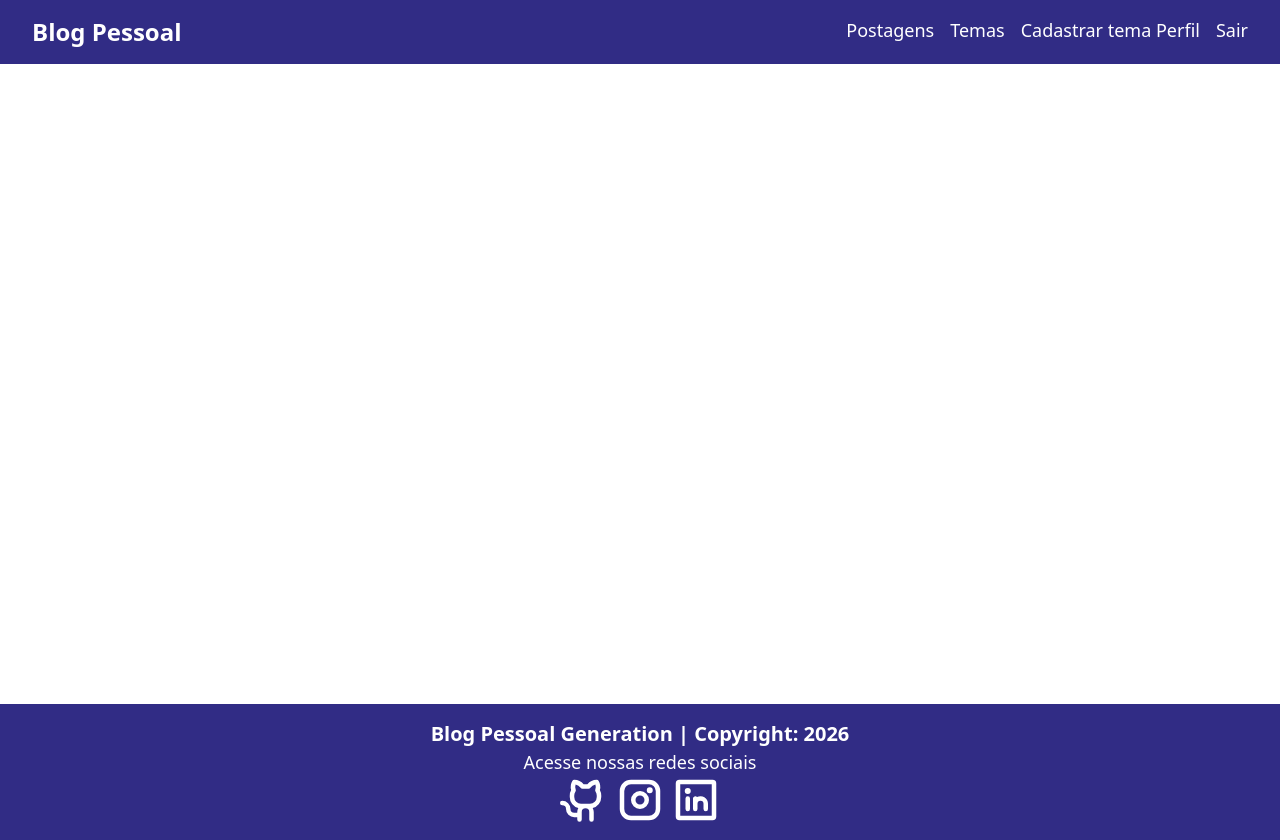
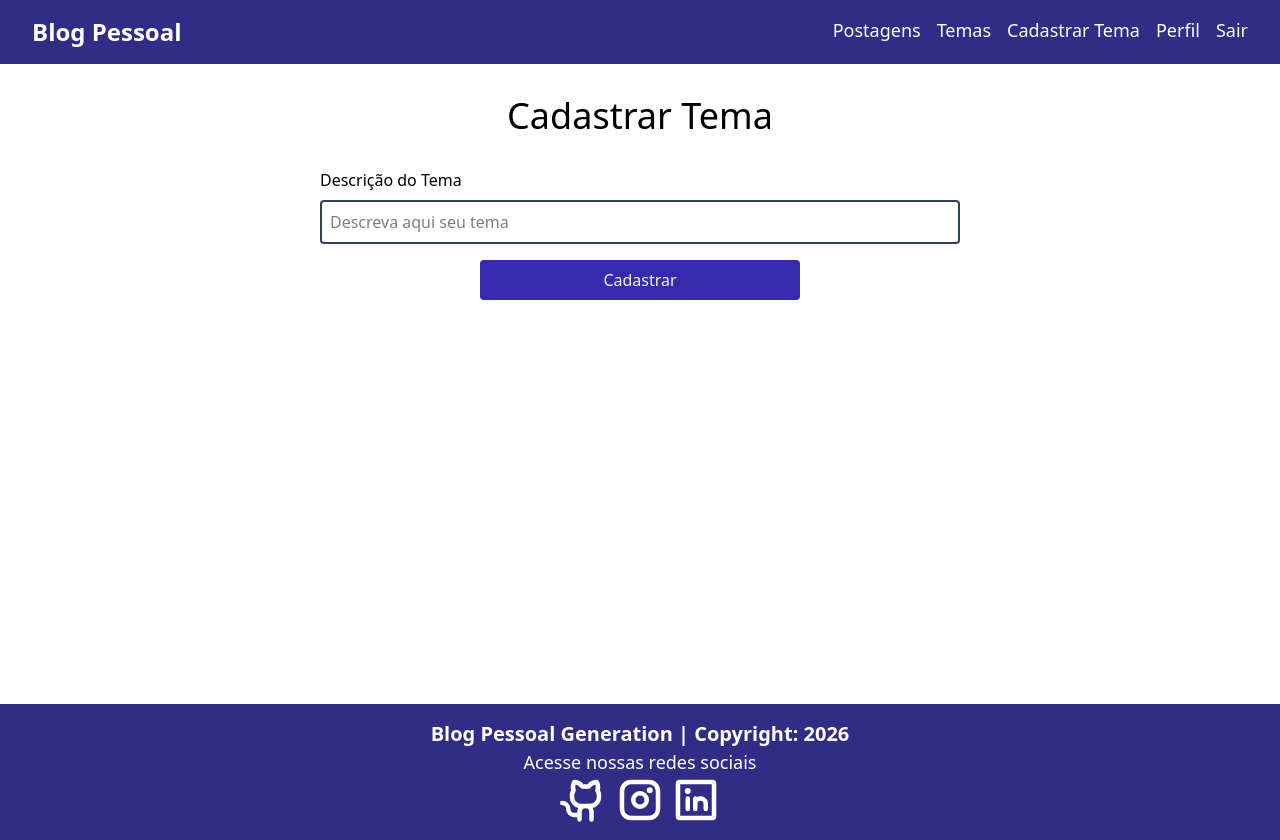
Before and after one commit to deboracamposs/Blog-Pessoal-Front-end, a React (Vite) app: page /editartema in a window 1280 px wide. Built offline with nearby package versions, Linux system fonts and the light colour scheme.

Commit message:
Form Tema

```diff
--- a/src/App.tsx
+++ b/src/App.tsx
@@ -6,6 +6,7 @@
 import Login from './pages/login/Login';
 import { AuthProvider } from './contexts/AuthContext';
 import ListaTemas from './components/tema/listatemas/ListaTemas';
+import FormTema from './components/tema/formtema/FormTema';
 
 function App() {
   return (
@@ -19,6 +20,9 @@
             <Route path="/home" element={<Home />} />
             <Route path="/cadastro" element={<Cadastro />} />
             <Route path="/temas" element={<ListaTemas />}/>
+            <Route path="/cadastrartema" element={<FormTema />}/>
+            <Route path="/editartema" element={<FormTema />}/>
+
           </Routes>
         </div>
       <Footer />
--- a/src/components/navbar/Navbar.tsx
+++ b/src/components/navbar/Navbar.tsx
@@ -23,7 +23,7 @@
                     <div className = "flex gap-4">
                         Postagens
                         <Link to='/temas' className='hover:underline'>Temas</Link>
-                        Cadastrar tema
+                        <Link to='/cadastrartema' className='hover:underline'>Cadastrar Tema</Link>
                         Perfil
                         <Link to='' onClick={logout} className="hover:underline">Sair</Link>
                     </div>
--- a/src/components/tema/cardtema/CardTema.tsx
+++ b/src/components/tema/cardtema/CardTema.tsx
@@ -1,10 +1,15 @@
 import { Link } from "react-router-dom";
+import type Tema from "../../../models/Tema"
 
-function CardTema(){
+interface CardTemaProps {
+    tema: Tema
+}
+
+function CardTema({ tema }: CardTemaProps){
     return(
         <div className="border flex flex-col rounded-2xl overflow-hidden justify-between">
             <header className="py-2 px-6 bg-indigo-800 text-white font-bold text-2xl">Tema</header>
-            <p className="p-8 text-3xl bg-slate-200 h-full">Descrição</p>
+            <p className='p-8 text-3xl bg-slate-200 h-full'>{tema.descricao}</p>
 
             <div className="flex">
                 <Link to=""
--- /dev/null
+++ b/src/components/tema/formtema/FormTema.tsx
@@ -0,0 +1,27 @@
+function FormTema() {
+    return (
+        <div className="container flex flex-col items-center justify-center mx-auto">
+            <h1 className="text-4xl text-cennter my-8">Cadastrar Tema</h1>
+
+            <form className="w-1/2 flex flex-col gap-4">
+                <div className="flex flex-col gap-2">
+                    <label htmlFor="descricao">Descrição do Tema</label>
+                    <input
+                        type="text"
+                        placeholder="Descreva aqui seu tema"
+                        name="descricao"
+                        className="border-2 border-slate-700 rounded p-2"
+                        />
+                </div>
+                <button
+                    className="rounded text-slate-100 bg-indigo-400
+                               hover: bg-indigo-800 w-1/2 py-2 mx-auto flex justify-center"
+                    type="submit">
+                    Cadastrar
+                    </button>
+            </form>
+        </div>
+    );
+}
+
+export default FormTema
--- a/src/components/tema/listatemas/ListaTemas.tsx
+++ b/src/components/tema/listatemas/ListaTemas.tsx
@@ -1,13 +1,74 @@
+import { useNavigate } from "react-router-dom";
 import CardTema from "../cardtema/CardTema";
+import { useContext, useEffect, useState } from "react";
+import { buscar } from "../../../services/Service";
+import { AuthContext } from "../../../contexts/AuthContext";
+import type Tema from "../../../models/Tema";
+import { SyncLoader } from "react-spinners";
 
 
 function ListaTemas() {
+
+    const navigate = useNavigate();
+
+    const [isLoading, setIsLoading] = useState<boolean>(false)
+    const [temas, setTemas] = useState<Tema[]>([])
+
+    const { usuario, handleLogout } = useContext(AuthContext)
+    const token = usuario.token
+
+    useEffect(() => {
+        if (token === ''){
+            alert("Você precisa estar logado!")
+            navigate('/')
+        }
+    }, [token])
+
+    useEffect(() => {
+        buscarTemas()
+    }, [temas.length])
+
+    async function buscarTemas() {
+        try {
+            setIsLoading(true)
+
+            await buscar('/temas', setTemas, {
+                headers: { Authorization: token }
+            })
+        } catch (error: any) {
+            if (error.toString().includes('401')) {
+                handleLogout()
+            }
+        }finally {
+            setIsLoading(false)
+        }
+    }
+
     return (
         <>
+
+         {isLoading && (
+            <div className="flex justify-center w-full my-8">
+                <SyncLoader
+                    color="#312e81"
+    	            size={32}
+	            />
+            </div>
+        )}
             <div className="flex justify-center w-full my-4">
                 <div className="container flex flex-col">
+
+                {(!isLoading && temas.length === 0) && (
+	                <span className="text-3xl text-center my-8">
+		            Nenhum Tema foi encontrado!</span>
+                )}
+
                     <div className="grid grid-cols-1 md:grid-cols-2 lg:grid-cols-3 gap-8">
-                        <CardTema />
+                        {
+                            temas.map((tema) => (
+                                <CardTema key={tema.id} tema={tema} />
+                            ))
+                        }
                     </div>
                 </div>
             </div>
--- a/src/services/Service.ts
+++ b/src/services/Service.ts
@@ -4,12 +4,17 @@
     baseURL: 'https://blog-pessoal-4085.onrender.com'
 });
 
-export const cadastrarUsuario = async(url: string, dados: Object, setDados: Function) => {
+export const cadastrarUsuario = async(url: string, dados: object, setDados: Function) => {
     const resposta = await api.post(url, dados)
     setDados(resposta.data);
 }
 
-export const login = async(url: string, dados: Object, setDados: Function) => {
+export const login = async(url: string, dados: object, setDados: Function) => {
     const resposta = await api.post(url, dados)
     setDados(resposta.data);
 }
+
+export const buscar = async (url: string, setDados: Function, header: object) => {
+    const resposta = await api.get(url, header)
+    setDados(resposta.data)
+}
```
